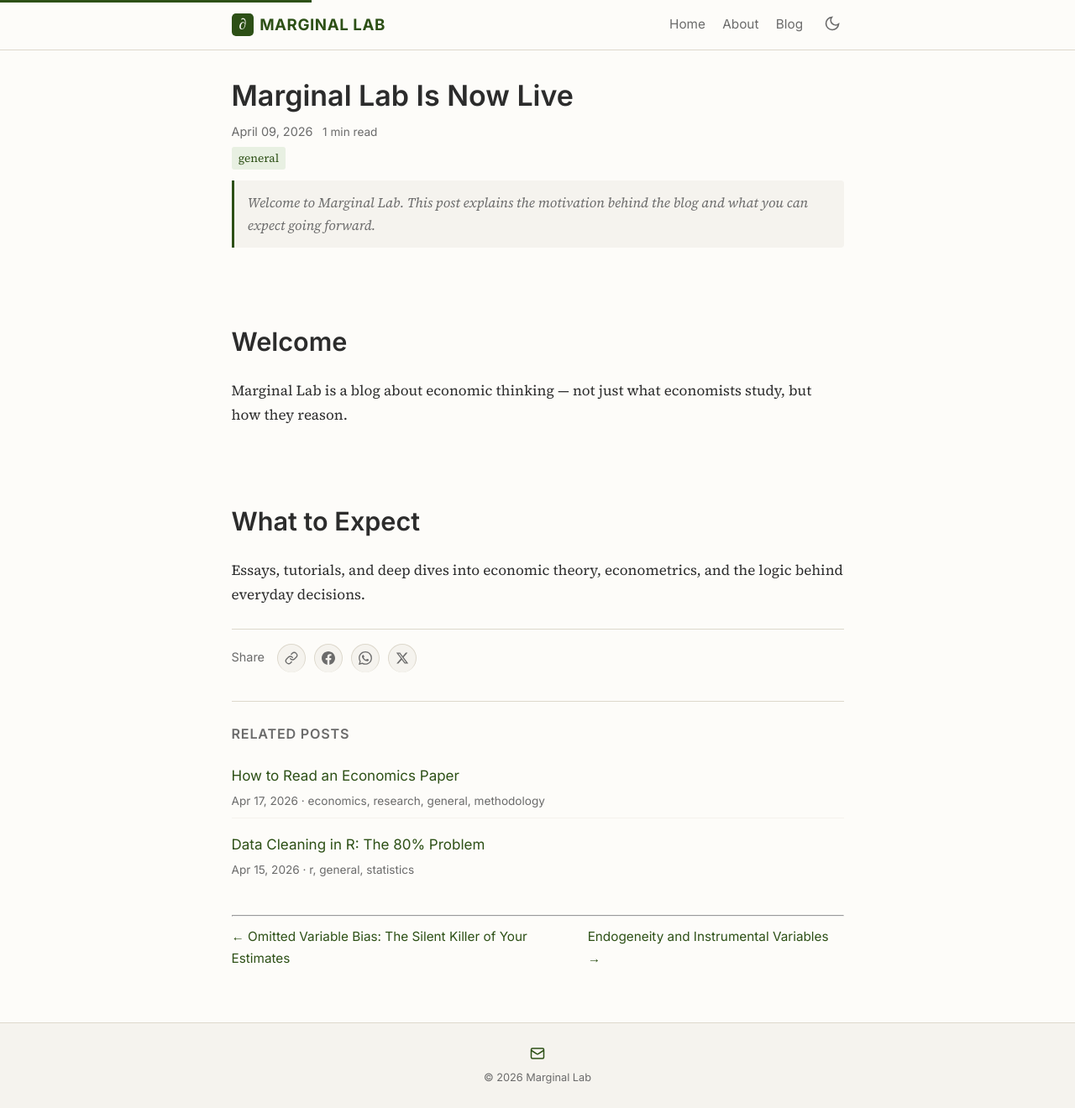
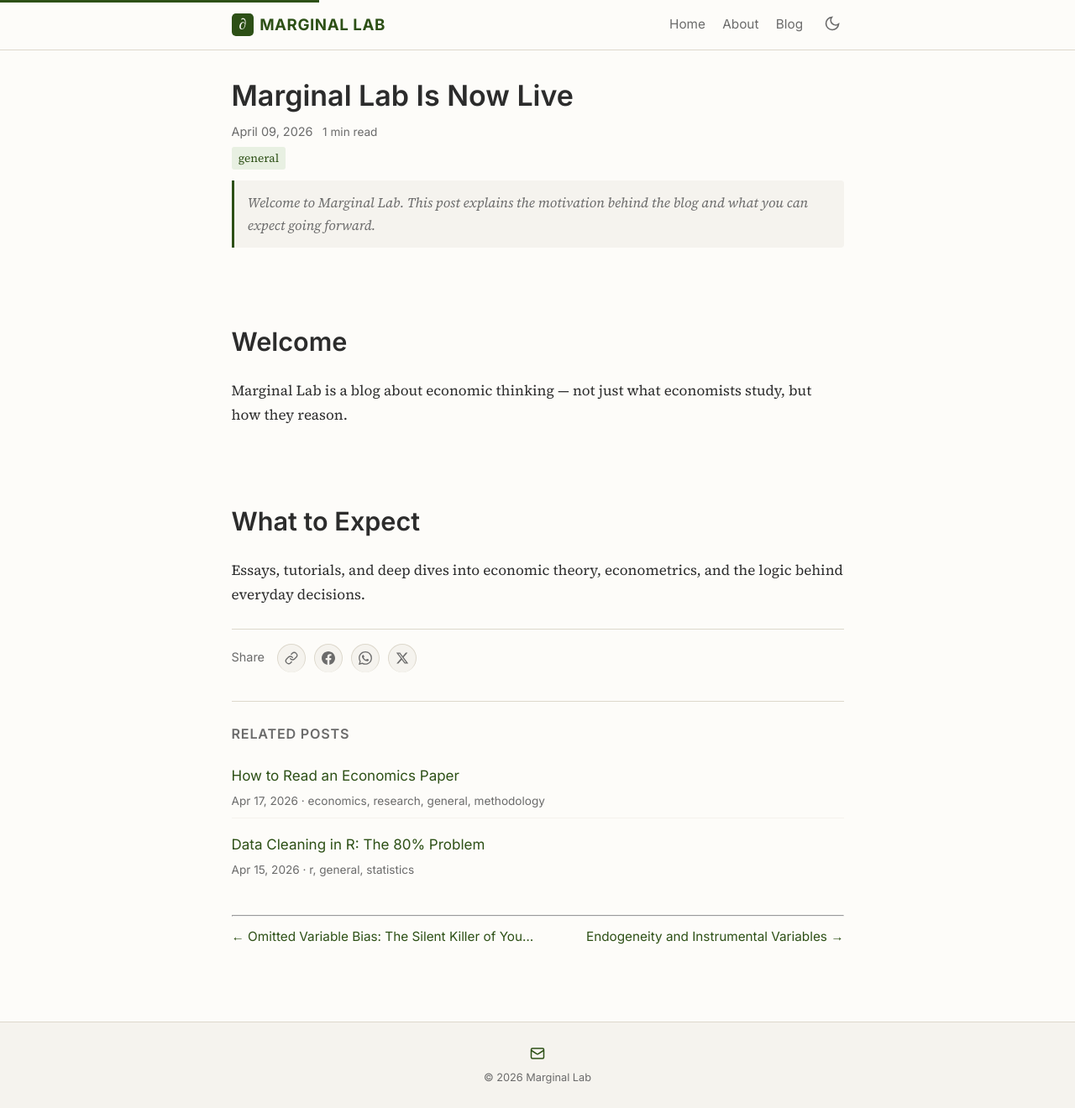
Before and after one commit to marginallabs/marginallabs.github.io, a Jekyll site: the page built from _posts/2026-04-09-Lab-Announcement.md, in a window 1280 px wide and 1320 px high. Shown: the whole window at 84% size. Built offline with Jekyll 4.4.1, drawn with Linux system fonts in a browser that asks for light colours.

Commit message:
Fix post nav: left/right arrows each take 50% width with truncation
Co-Authored-By: Claude Opus 4.7 <noreply@anthropic.com>

```diff
--- a/_layouts/post.html
+++ b/_layouts/post.html
@@ -141,10 +141,14 @@ layout: default
     <hr>
     <p class="post-nav">
       {% if page.previous %}
-        <a href="{{ page.previous.url | relative_url }}">&larr; {{ page.previous.title }}</a>
+        <a class="post-nav-prev" href="{{ page.previous.url | relative_url }}">&larr; {{ page.previous.title }}</a>
+      {% else %}
+        <span class="post-nav-prev"></span>
       {% endif %}
       {% if page.next %}
-        <a href="{{ page.next.url | relative_url }}">{{ page.next.title }} &rarr;</a>
+        <a class="post-nav-next" href="{{ page.next.url | relative_url }}">{{ page.next.title }} &rarr;</a>
+      {% else %}
+        <span class="post-nav-next"></span>
       {% endif %}
     </p>
   </footer>
--- a/assets/css/style.css
+++ b/assets/css/style.css
@@ -633,7 +633,16 @@ details[open] > .section-toggle .toggle-chevron {
   justify-content: space-between;
   font-family: var(--font-heading);
   font-size: 0.9rem;
+  gap: 1em;
 }
+.post-nav-prev, .post-nav-next {
+  max-width: 50%;
+  overflow: hidden;
+  text-overflow: ellipsis;
+  white-space: nowrap;
+}
+.post-nav-prev { text-align: left; }
+.post-nav-next { text-align: right; margin-left: auto; }
 
 /* --- Pages --- */
 .page { padding: 2rem 0 3rem; }
```
